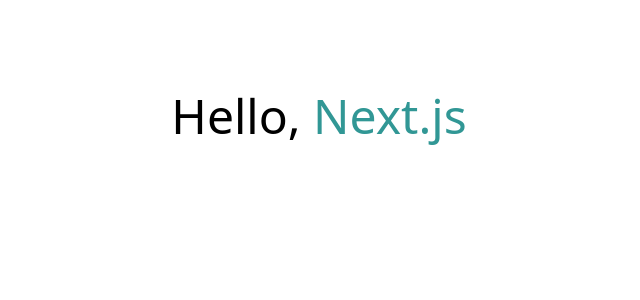
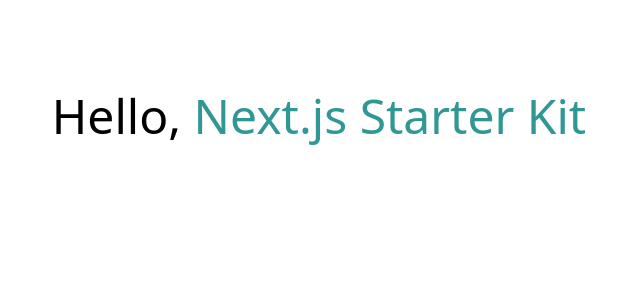
Before and after one commit to KushibikiMashu/nextjs-starter-kit, a Next.js app: page / in a window 1280 px wide. Shown: the top 300 px of the page, without its empty margins (321-961 px from the left). Built offline with nearby package versions, Linux system fonts and the light colour scheme.

Commit message:
rename to Next.js Starter Kit

```diff
--- a/package.json
+++ b/package.json
@@ -1,5 +1,5 @@
 {
-  "name": "next-starter",
+  "name": "next-starter-kit",
   "version": "1.0.0",
   "scripts": {
     "dev": "next",
--- a/pages/index.js
+++ b/pages/index.js
@@ -4,7 +4,7 @@ export default function IndexPage() {
   return (
     <div>
       <div className="py-20">
-        <Greeting target={'Next.js'} />
+        <Greeting target={'Next.js Starter Kit'} />
       </div>
     </div>
   )
```
